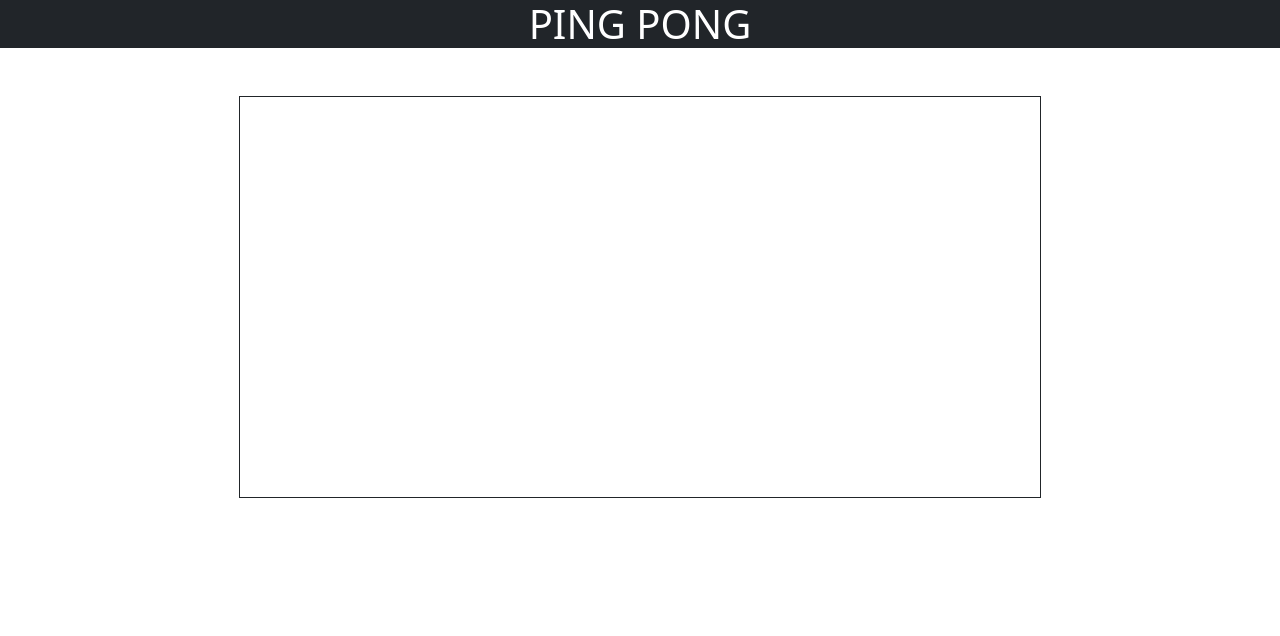
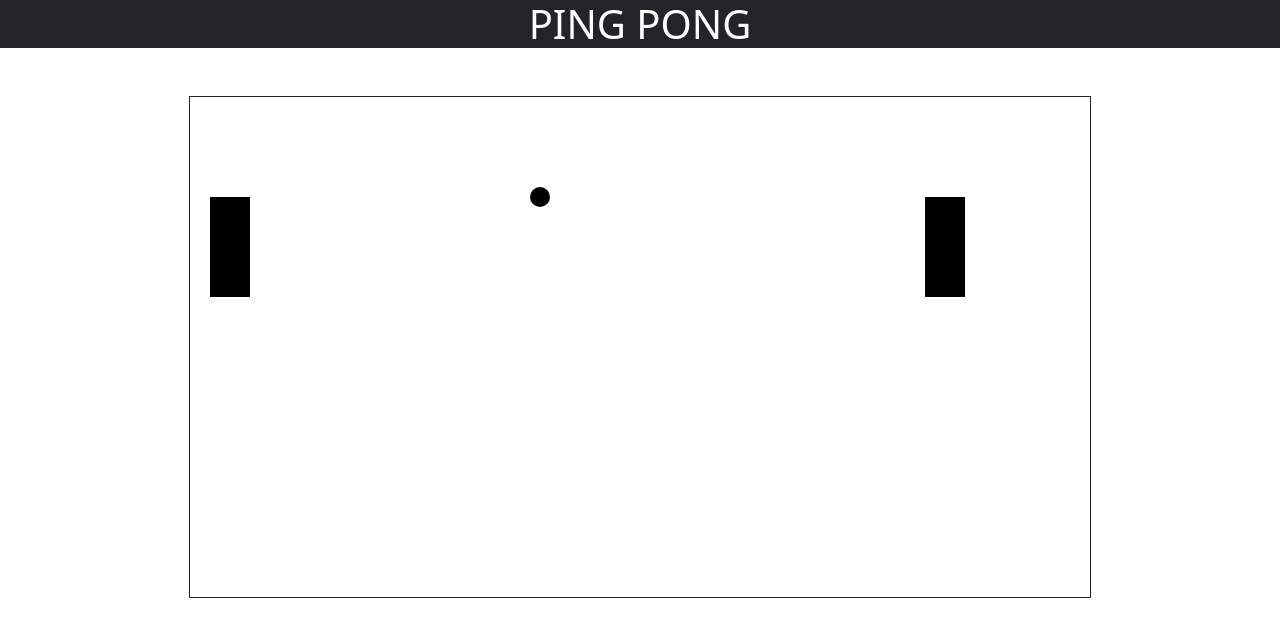
Before and after one commit to DiegoFelipe7/PIN-PONG, a plain HTML site: page index.html in a window 1280 px wide. Drawn offline with nearby package versions, Linux system fonts and the light colour scheme.

Commit message:
Ejemplo terminado

```diff
--- a/index.html
+++ b/index.html
@@ -12,7 +12,6 @@
       crossorigin="anonymous"
     />
     <title>Ping Pong</title>
-    <script src="main.js"></script>
   </head>
   <body>
     <div class="bg-dark">
@@ -20,6 +19,7 @@
     </div>
     <div class="d-flex justify-content-center align-items-center m-5">
       <canvas id="canvas" class="border border-dark"></canvas>
+      <script src="main.js"></script>
     </div>
   </body>
 </html>
--- a/main.js
+++ b/main.js
@@ -1,45 +1,222 @@
-/*
- *Creacion de la clase trablero con las propiedades de alto y ancho
- *
+/**
+ *Board function for the height and width of the main board
+ *@param width board width
+ *@param height board height
  */
 (function () {
   self.Board = function (width, height) {
     this.width = width;
     this.height = height;
-    this.playing = false;
+    this.playin = false;
     this.game_over = false;
     this.bars = [];
     this.ball = null;
+    this.playin = false;
   };
+
   self.Board.prototype = {
     get elements() {
-      let elements = this.bars;
-      elements.push(ball);
+      let elements = this.bars.map(function (bar) {
+        return bar;
+      });
+      elements.push(this.ball);
       return elements;
     },
   };
 })();
 /**
- * Creacion de la clase vista del table con
- *
- *
- *
- **/
+ * @param x position on the x axis
+ * @param y position on the y axis
+ * @param radius radius of the ball
+ * @param board board position
+ */
+(function () {
+  self.Ball = function (x, y, radius, board) {
+    this.x = x;
+    this.y = y;
+    this.radius = radius;
+    this.speedY = 0;
+    this.speedX = 3;
+    this.board = board;
+    this.direction = 1;
+    this.bounce_angle = 0;
+    this.max_bounce_angle = Math.PI / 12;
+    this.speed = 3;
+
+    board.ball = this;
+    this.kind = "circle";
+  };
+  self.Ball.prototype = {
+    move: function () {
+      this.x += this.speedX * this.direction;
+      this.y += this.speedY * this.direction;
+    },
+    get width() {
+      return this.radius * 2;
+    },
+    get height() {
+      return this.radius * 2;
+    },
+    collision: function (bar) {
+      let relative_intersect_y = bar.y + bar.height / 2 - this.y;
+
+      let normalized_intersect_y = relative_intersect_y / (bar.height / 2);
+
+      this.bounce_angle = normalized_intersect_y * this.max_bounce_angle;
+
+      this.speedY = this.speed * -Math.sin(this.bounce_angle);
+      this.speedX = this.speed * Math.cos(this.bounce_angle);
+
+      if (this.x > this.board.width / 2) this.direction = -1;
+      else this.direction = 1;
+    },
+  };
+})();
+
+/**
+ * class that creates the sidebars on the game board
+ * @param x x-axis coordinates
+ * @param y y-axis coordinates
+ * @param width bar width
+ * @param height high of the bar
+ * @param board
+ */
+(function () {
+  self.Bar = function (x, y, width, height, board) {
+    this.x = x;
+    this.y = y;
+    this.width = width;
+    this.height = height;
+    this.board = board;
+    this.board.bars.push(this);
+    this.kind = "rectangle";
+    this.speed = 8;
+  };
+  /**
+   * functions that change the position of the sidebars
+   */
+  self.Bar.prototype = {
+    down: function () {
+      this.y += this.speed;
+    },
+    up: function () {
+      this.y -= this.speed;
+    },
+    toString: function () {
+      return "x: " + this.x + " y: " + this.y;
+    },
+  };
+})();
+
 (function () {
   self.BoardView = function (canvas, board) {
     this.canvas = canvas;
     this.canvas.width = board.width;
     this.canvas.height = board.height;
-    this.board = this.board;
+    this.board = board;
     this.ctx = canvas.getContext("2d");
   };
+
+  self.BoardView.prototype = {
+    clean: function () {
+      this.ctx.clearRect(0, 0, board.width, board.height);
+    },
+    draw: function () {
+      for (let i = this.board.elements.length - 1; i >= 0; i--) {
+        let el = this.board.elements[i];
+
+        draw(this.ctx, el);
+      }
+    },
+    checkCollisions: function () {
+      for (let i = this.board.bars.length - 1; i >= 0; i--) {
+        let bar = this.board.bars[i];
+        if (hit(bar, this.board.ball)) {
+          this.board.ball.collision(bar);
+        }
+      }
+    },
+    play: function () {
+      if (this.board.playin) {
+        this.clean();
+        this.draw();
+        this.checkCollisions();
+        this.board.ball.move();
+      }
+    },
+  };
+  /**
+   * method that checks collisions
+   * @param  a coordinates x
+   * @param  b coordinates y
+   * @returns boolean
+   */
+
+  function hit(a, b) {
+    //Revisa si a colisiona con b
+    let hit = false;
+    //colisiones horizontales
+    if (b.x + b.width >= a.x && b.x < a.x + a.width) {
+      //colisisones verticales
+      if (b.y + b.height >= a.y && b.y < a.y + a.height) hit = true;
+    }
+    //colisión de a con b
+    if (b.x <= a.x && b.x + b.width >= a.x + a.width) {
+      if (b.y <= a.y && b.y + b.height >= a.y + a.height) hit = true;
+    }
+    //colisión de b con a
+    if (a.x <= b.x && a.x + a.width >= b.x + b.width) {
+      if (a.y <= b.y && a.y + a.height >= b.y + b.height) hit = true;
+    }
+    return hit;
+  }
+
+  function draw(ctx, element) {
+    switch (element.kind) {
+      case "rectangle":
+        ctx.fillRect(element.x, element.y, element.width, element.height);
+        break;
+      case "circle":
+        ctx.beginPath();
+        ctx.arc(element.x, element.y, element.radius, 0, 7);
+        ctx.fill();
+        ctx.closePath();
+        break;
+    }
+  }
 })();
+/**
+ * creation of objectss
+ */
 
-self.addEventListener("load", main);
-function main() {
-  let board = new Board(800, 400);
-  console.log(board);
-  let canvas = document.getElementById("canvas");
-  let board_view = new self.BoardView(canvas, board);
-  console.log(board_view);
+let board = new Board(900, 500);
+let bar = new Bar(20, 100, 40, 100, board);
+let bar2 = new Bar(735, 100, 40, 100, board);
+let canvas = document.getElementById("canvas");
+let board_view = new BoardView(canvas, board);
+let ball = new Ball(350, 100, 10, board);
+
+document.addEventListener("keydown", function (ev) {
+  if (ev.keyCode == 38) {
+    ev.preventDefault();
+    bar.up();
+  } else if (ev.keyCode == 40) {
+    ev.preventDefault();
+    bar.down();
+  } else if (ev.keyCode === 87) {
+    ev.preventDefault();
+    bar2.up();
+  } else if (ev.keyCode === 83) {
+    ev.preventDefault();
+    bar2.down();
+  } else if (ev.keyCode === 32) {
+    ev.preventDefault();
+    board.playin = !board.playin;
+  }
+});
+window.requestAnimationFrame(Controller);
+board_view.draw();
+function Controller() {
+  board_view.play();
+  window.requestAnimationFrame(Controller);
 }
```
